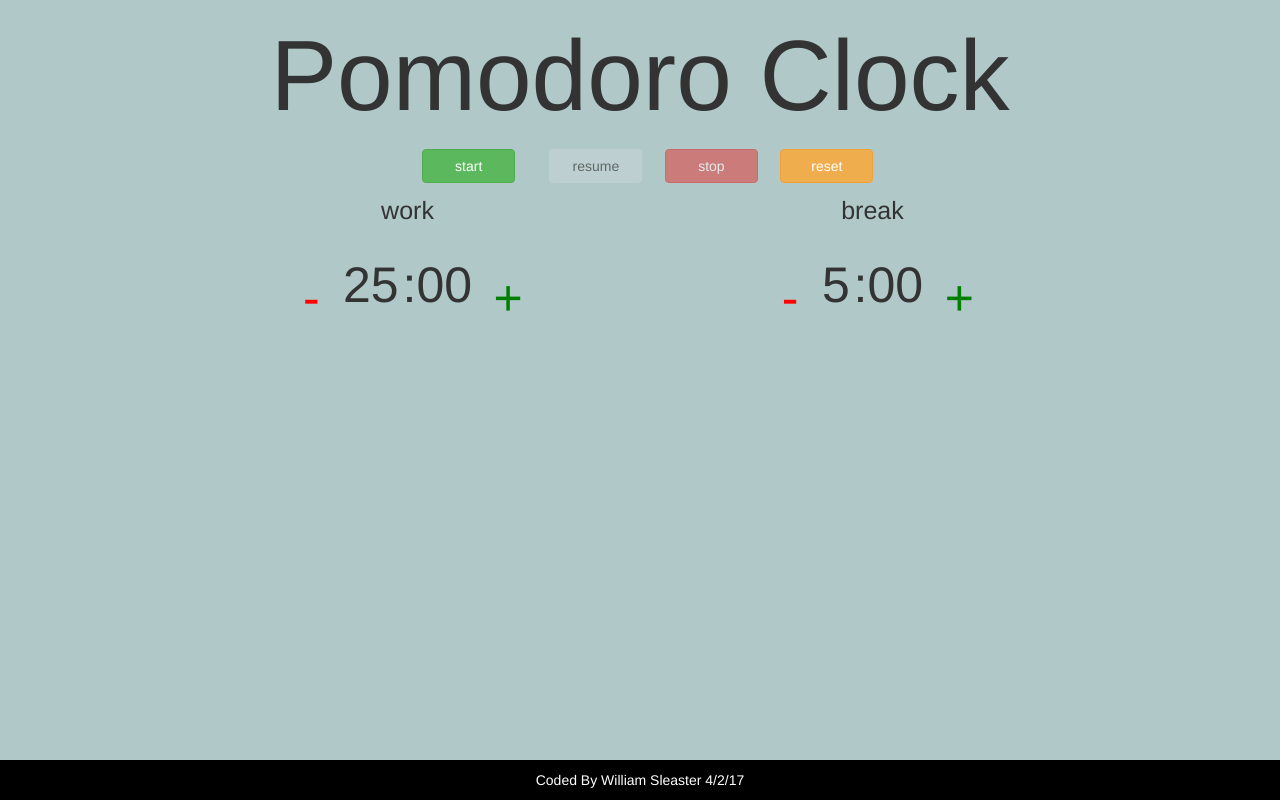
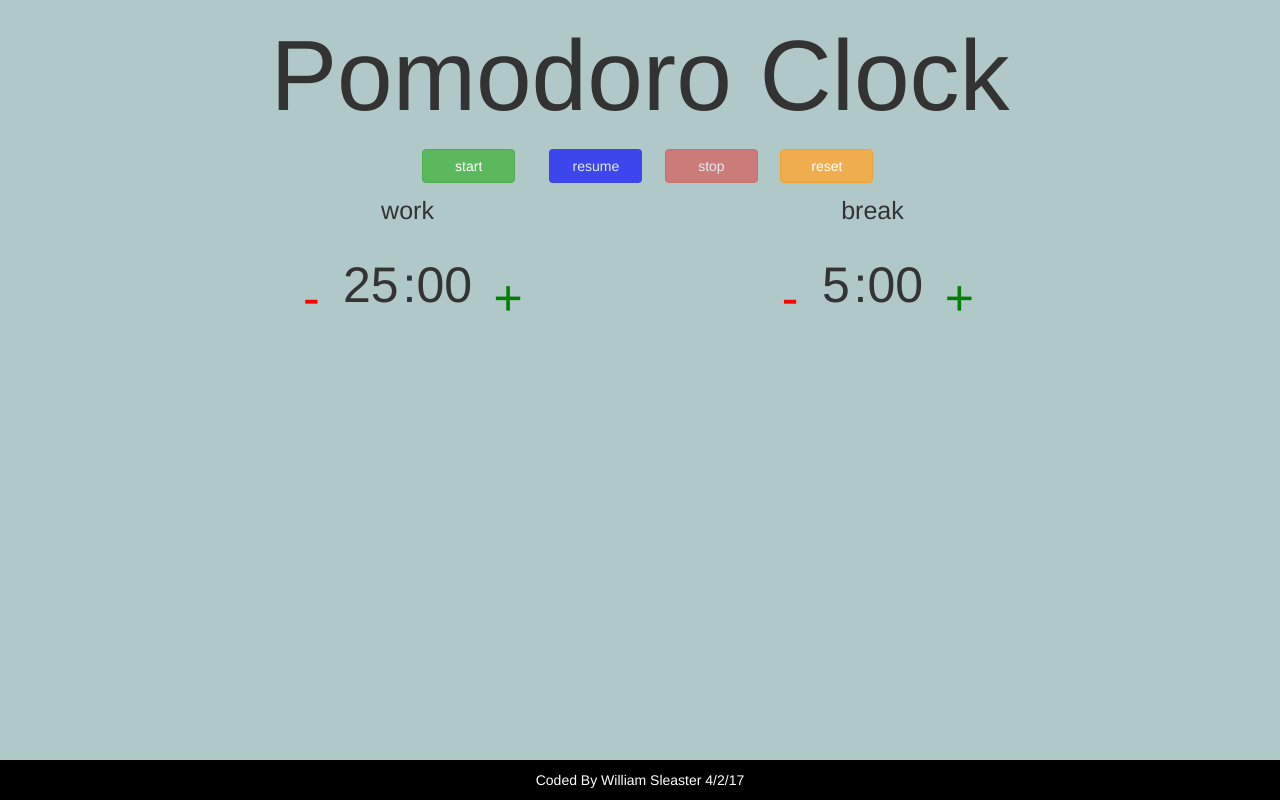
Before and after one commit to wsleaster/Pomodoro-clock, a plain HTML site: page index.html in a window 1280 px wide. Drawn offline with nearby package versions, Linux system fonts and the light colour scheme.

Commit message:
Update style.css

```diff
--- a/style.css
+++ b/style.css
@@ -48,6 +48,11 @@ body {
 
 .btn:active {
   background-color: black;
+}
+
+#resume {
+  background-color: blue;
+  color: white;
 }
 
 #binc {
```
